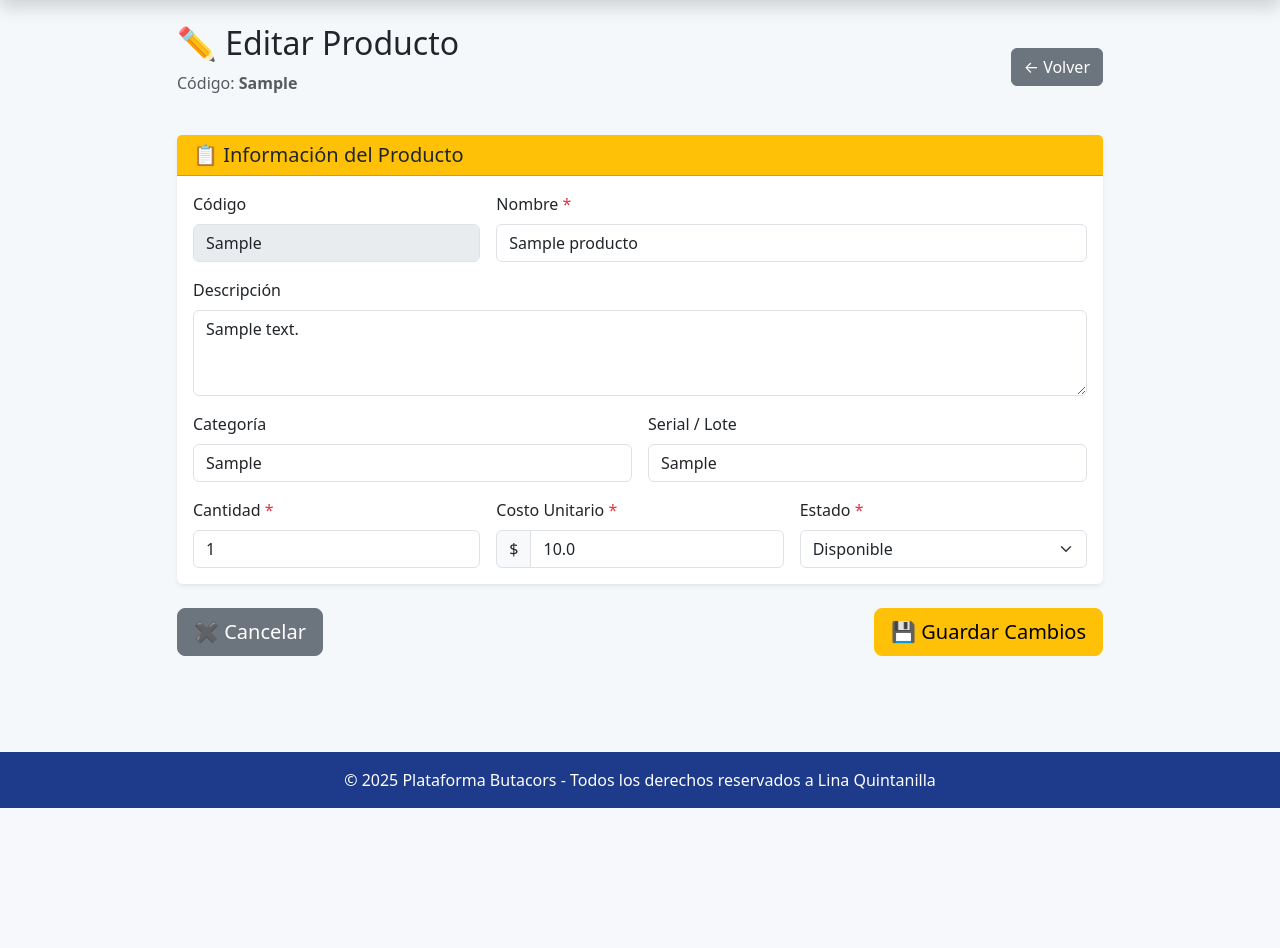
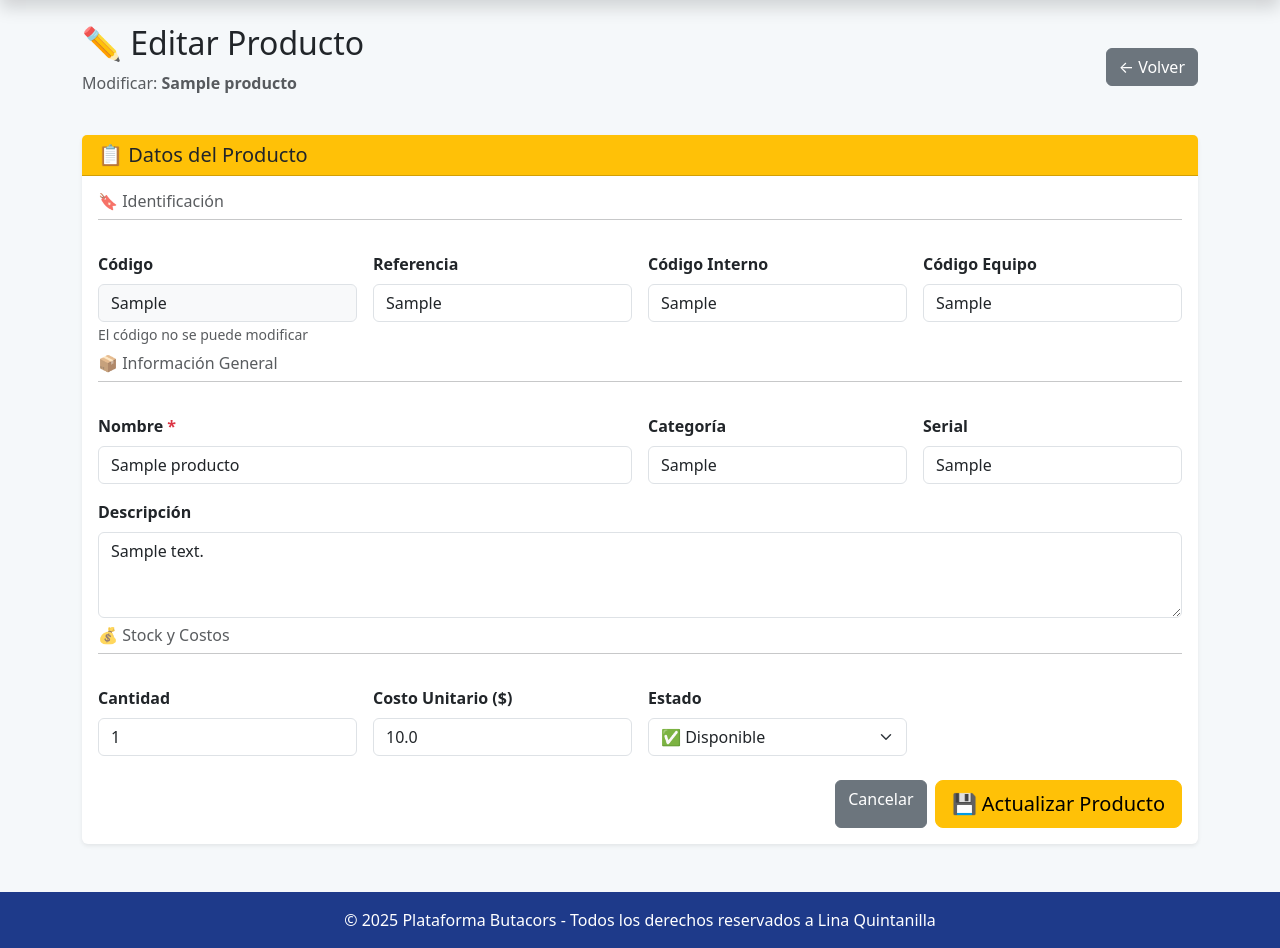
Before and after one commit to Neftis666/gestion_inventarios, a Flask app: template app/templates/inventario/editar.html in a window 1280 px wide. Shown: the part 57-1005 px from the top of the page. Before the commit the page ends 865 px from the top, so only its background shows below. Run offline with Flask 3, Linux system fonts and the light colour scheme; tables that the repository leaves empty hold one stand-in row (values such as "Sample post"); the template is opened without the code that fills it: values that come from a table or form of the project are taken from there, most other values are stand-ins (such as "Sample title", 1, 10 or a date in 2020).

Commit message:
Update editar.html

```diff
--- a/app/templates/inventario/editar.html
+++ b/app/templates/inventario/editar.html
@@ -1,69 +1,87 @@
 {% extends "base.html" %}
 {% block content %}
 <div class="container mt-4">
-  <div class="row justify-content-center">
-    <div class="col-md-10">
   <div class="d-flex justify-content-between align-items-center mb-4">
     <div>
       <h2>✏️ Editar Producto</h2>
-          <p class="text-muted">Código: <strong>{{ producto.codigo }}</strong></p>
+      <p class="text-muted">Modificar: <strong>{{ producto.nombre }}</strong></p>
     </div>
     <a href="{{ url_for('inventario.listar_inventario') }}" class="btn btn-secondary">← Volver</a>
   </div>
 
-      <form method="POST" action="{{ url_for('inventario.editar_producto', id=producto.id) }}">
-        <div class="card shadow-sm mb-4">
-          <div class="card-header bg-warning text-dark">
-            <h5 class="mb-0">📋 Información del Producto</h5>
+  <div class="card shadow-sm">
+    <div class="card-header bg-warning">
+      <h5 class="mb-0">📋 Datos del Producto</h5>
     </div>
     <div class="card-body">
+      <form method="POST" action="{{ url_for('inventario.editar_producto', id=producto.id) }}">
         <div class="row g-3">
-              <div class="col-md-4">
-                <label class="form-label">Código</label>
-                <input type="text" class="form-control" value="{{ producto.codigo }}" disabled>
+
+          <!-- Identificación -->
+          <div class="col-12"><h6 class="text-muted">🔖 Identificación</h6><hr class="mt-1"></div>
+
+          <div class="col-md-3">
+            <label class="form-label fw-bold">Código</label>
+            <input type="text" class="form-control bg-light" value="{{ producto.codigo }}" disabled>
+            <small class="text-muted">El código no se puede modificar</small>
           </div>
-              <div class="col-md-8">
-                <label for="nombre" class="form-label">Nombre <span class="text-danger">*</span></label>
-                <input type="text" class="form-control" id="nombre" name="nombre" value="{{ producto.nombre }}" required>
+          <div class="col-md-3">
+            <label class="form-label fw-bold">Referencia</label>
+            <input type="text" name="referencia" class="form-control" value="{{ producto.referencia or '' }}" placeholder="Referencia comercial">
           </div>
-              <div class="col-md-12">
-                <label for="descripcion" class="form-label">Descripción</label>
-                <textarea class="form-control" id="descripcion" name="descripcion" rows="3">{{ producto.descripcion }}</textarea>
+          <div class="col-md-3">
+            <label class="form-label fw-bold">Código Interno</label>
+            <input type="text" name="codigo_interno" class="form-control" value="{{ producto.codigo_interno or '' }}" placeholder="Código interno">
           </div>
+          <div class="col-md-3">
+            <label class="form-label fw-bold">Código Equipo</label>
+            <input type="text" name="codigo_equipo" class="form-control" value="{{ producto.codigo_equipo or '' }}" placeholder="Código del equipo">
+          </div>
+
+          <!-- Información general -->
+          <div class="col-12 mt-2"><h6 class="text-muted">📦 Información General</h6><hr class="mt-1"></div>
+
           <div class="col-md-6">
-                <label for="categoria" class="form-label">Categoría</label>
-                <input type="text" class="form-control" id="categoria" name="categoria" value="{{ producto.categoria }}">
+            <label class="form-label fw-bold">Nombre <span class="text-danger">*</span></label>
+            <input type="text" name="nombre" class="form-control" value="{{ producto.nombre }}" required>
           </div>
-              <div class="col-md-6">
-                <label for="serial" class="form-label">Serial / Lote</label>
-                <input type="text" class="form-control" id="serial" name="serial" value="{{ producto.serial }}">
+          <div class="col-md-3">
+            <label class="form-label fw-bold">Categoría</label>
+            <input type="text" name="categoria" class="form-control" value="{{ producto.categoria or '' }}">
           </div>
-              <div class="col-md-4">
-                <label for="cantidad" class="form-label">Cantidad <span class="text-danger">*</span></label>
-                <input type="number" class="form-control" id="cantidad" name="cantidad" value="{{ producto.cantidad }}" min="0" required>
+          <div class="col-md-3">
+            <label class="form-label fw-bold">Serial</label>
+            <input type="text" name="serial" class="form-control" value="{{ producto.serial or '' }}">
           </div>
-              <div class="col-md-4">
-                <label for="costo_unitario" class="form-label">Costo Unitario <span class="text-danger">*</span></label>
-                <div class="input-group">
-                  <span class="input-group-text">$</span>
-                  <input type="number" class="form-control" id="costo_unitario" name="costo_unitario" step="0.01" value="{{ producto.costo_unitario }}" required>
+          <div class="col-12">
+            <label class="form-label fw-bold">Descripción</label>
+            <textarea name="descripcion" class="form-control" rows="3">{{ producto.descripcion or '' }}</textarea>
           </div>
+
+          <!-- Stock y costos -->
+          <div class="col-12 mt-2"><h6 class="text-muted">💰 Stock y Costos</h6><hr class="mt-1"></div>
+
+          <div class="col-md-3">
+            <label class="form-label fw-bold">Cantidad</label>
+            <input type="number" name="cantidad" class="form-control" value="{{ producto.cantidad }}" min="0">
           </div>
-              <div class="col-md-4">
-                <label for="estado" class="form-label">Estado <span class="text-danger">*</span></label>
-                <select class="form-select" id="estado" name="estado" required>
-                  <option value="disponible" {% if producto.estado == 'disponible' %}selected{% endif %}>Disponible</option>
-                  <option value="prestado" {% if producto.estado == 'prestado' %}selected{% endif %}>Prestado</option>
-                  <option value="dañado" {% if producto.estado == 'dañado' %}selected{% endif %}>Dañado</option>
+          <div class="col-md-3">
+            <label class="form-label fw-bold">Costo Unitario ($)</label>
+            <input type="number" name="costo_unitario" class="form-control" step="0.01" min="0" value="{{ producto.costo_unitario }}">
+          </div>
+          <div class="col-md-3">
+            <label class="form-label fw-bold">Estado</label>
+            <select name="estado" class="form-select">
+              <option value="disponible" {% if producto.estado == 'disponible' %}selected{% endif %}>✅ Disponible</option>
+              <option value="prestado" {% if producto.estado == 'prestado' %}selected{% endif %}>🔄 Prestado</option>
+              <option value="dañado" {% if producto.estado == 'dañado' %}selected{% endif %}>❌ Dañado</option>
             </select>
           </div>
         </div>
-          </div>
-        </div>
 
-        <div class="d-flex justify-content-between mb-5">
-          <a href="{{ url_for('inventario.listar_inventario') }}" class="btn btn-secondary btn-lg">✖️ Cancelar</a>
-          <button type="submit" class="btn btn-warning btn-lg">💾 Guardar Cambios</button>
+        <div class="d-flex justify-content-end mt-4 gap-2">
+          <a href="{{ url_for('inventario.listar_inventario') }}" class="btn btn-secondary">Cancelar</a>
+          <button type="submit" class="btn btn-warning btn-lg">💾 Actualizar Producto</button>
         </div>
       </form>
     </div>
```
Lines whose indentation alone changed are shown as unchanged.
